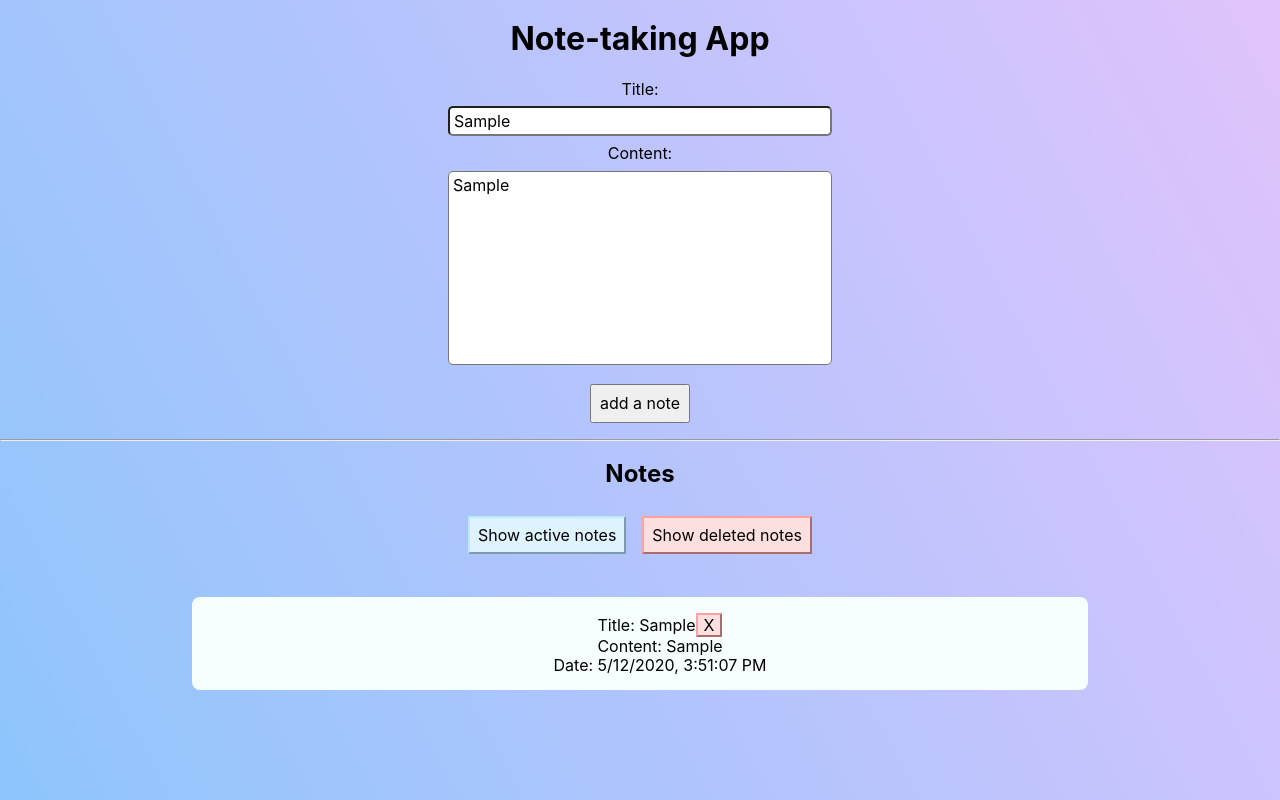
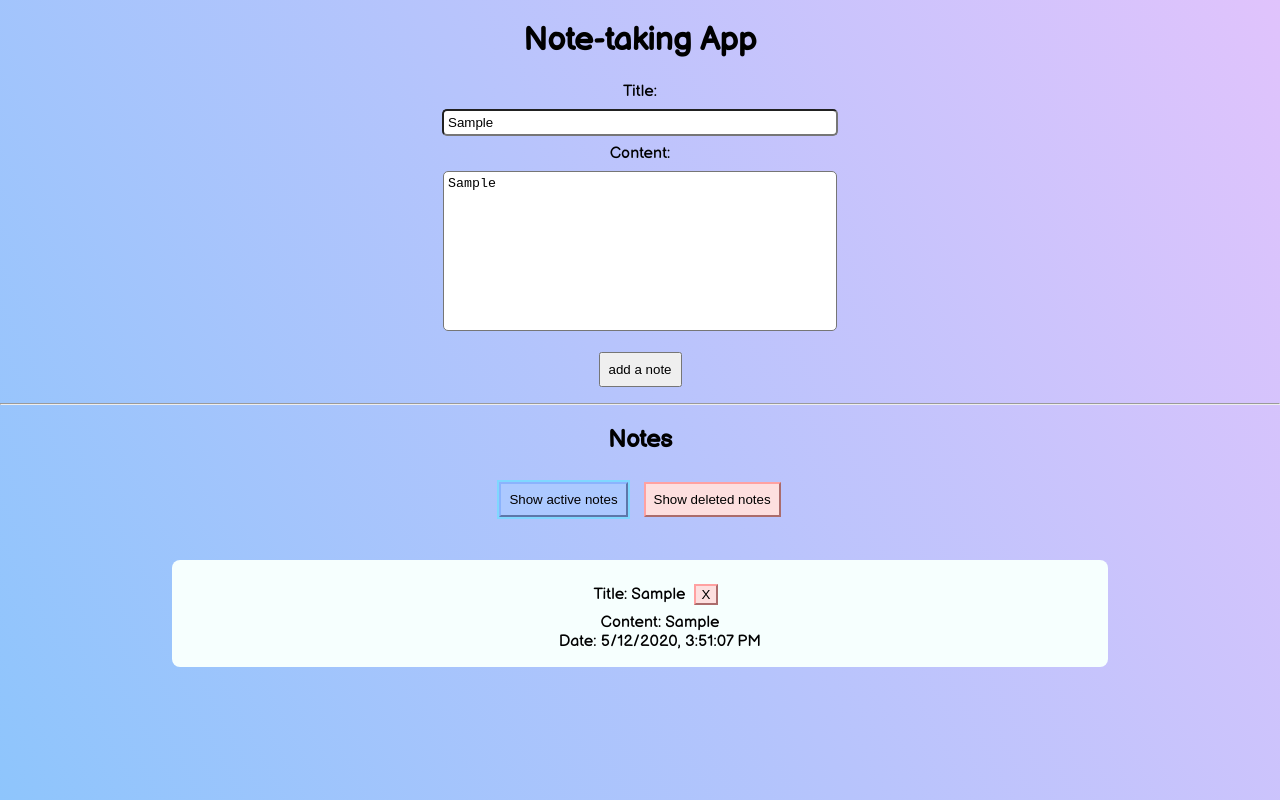
Before and after one commit to KradasA4/note-taking-app, a React (Create React App) app: page / in a window 1280 px wide. Both pictures are taken after typing "Sample", "Sample" into the empty fields and a click on the button "add a note". Built offline with nearby package versions, Linux system fonts and the light colour scheme.

Commit message:
change some styles

```diff
--- a/public/index.html
+++ b/public/index.html
@@ -9,8 +9,8 @@
       name="description"
       content="Web site created using create-react-app"
     />
-    <!-- Tachyons -->
-    <link rel="stylesheet" href="https://unpkg.com/tachyons@4.12.0/css/tachyons.min.css"/>
+    <!-- Google Font: Balsamiq Sans -->
+    <link href="https://fonts.googleapis.com/css2?family=Balsamiq+Sans&display=swap" rel="stylesheet">
     <link rel="apple-touch-icon" href="%PUBLIC_URL%/logo192.png" />
     <!--
       manifest.json provides metadata used when your web app is installed on a
--- a/src/App.css
+++ b/src/App.css
@@ -1,9 +1,16 @@
 .App {
   text-align: center;
+  font-family: 'Balsamiq Sans', cursive;
 }
 
 .App__button {
   padding: 0.5rem;
+  margin: 0.5rem;
+  cursor: pointer;
+  outline: 0;
+}
+
+.App__button--small {
   margin: 0.5rem;
   cursor: pointer;
   outline: 0;
--- a/src/components/NotesDisplay.js
+++ b/src/components/NotesDisplay.js
@@ -13,7 +13,8 @@ function NotesDisplay(props) {
 
   let focusBlueButton;
   let focusRedButton;
-  props.currentNotes === 'activeNotes' ? focusBlueButton = 'App__button--focusBlue' : focusBlueButton = ''
+
+  (props.currentNotes === 'activeNotes' || props.currentNotes === '') ? focusBlueButton = 'App__button--focusBlue' : focusBlueButton = ''
   props.currentNotes === 'deletedNotes' ? focusRedButton = 'App__button--focusRed' : focusRedButton = ''
 
   return (
@@ -43,7 +44,7 @@ function NotesDisplay(props) {
               <span>Title: {note.title}</span>
               <button
                 onClick={() => props.onDeleteNote(note.id)}
-                className="App__button--red"
+                className="App__button--small App__button--red "
                 // className="dib bg-light-pink ma2 pa b--pink br-l"
               >
                 X
```
